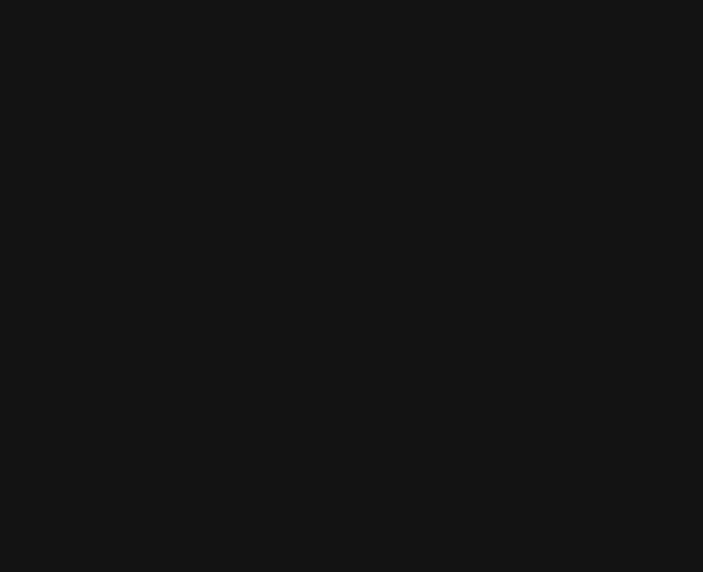
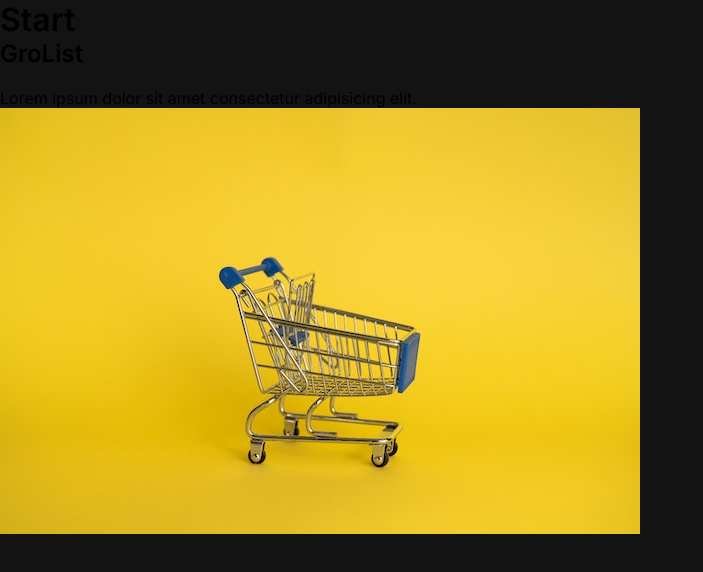
Before and after one commit to marclipe/grocery-list, a React (Create React App) app: page /start in a window 1280 px wide. Before the commit this address had no page. Shown: the top 572 px of the page, without its empty margins (0-703 px from the left). Built offline with nearby package versions, Linux system fonts and the light colour scheme.

Commit message:
Adding Route Start

```diff
--- a/src/Router.tsx
+++ b/src/Router.tsx
@@ -1,12 +1,14 @@
 import { Route, Routes } from "react-router-dom";
 import { Home } from "./pages/Home";
 import { DefaultLayout } from "./layouts/DefaultLayout";
+import { Start } from "./pages/Start";
 
 export function Router() {
   return (
     <Routes>
       <Route path="/" element={<DefaultLayout/>}>
         <Route path="/" element={<Home/>} />
+        <Route path="/start" element={<Start/>}/>
       </Route>
     </Routes>
   )
--- a/src/pages/Start/index.tsx
+++ b/src/pages/Start/index.tsx
@@ -1,7 +1,19 @@
+import imgCart from '../../assets/images/shopping-kart.jpg'
+
 export function Start() {
   return (
-    <div>
+    <main>
       <h1>Start</h1>
-    </div>
+      <section>
+        <div>
+          <h1>GroList</h1>
+          <img src="" alt="" />
+          <p>Lorem ipsum dolor sit amet consectetur adipisicing elit.</p>
+        </div>
+      </section>
+      <section>
+        <img src={imgCart} alt="" />
+      </section>
+    </main>
   )
 }
```
Also changed, not shown: src/assets/images/shopping-kart.jpg (added), src/pages/Start/styles.scss (added).
